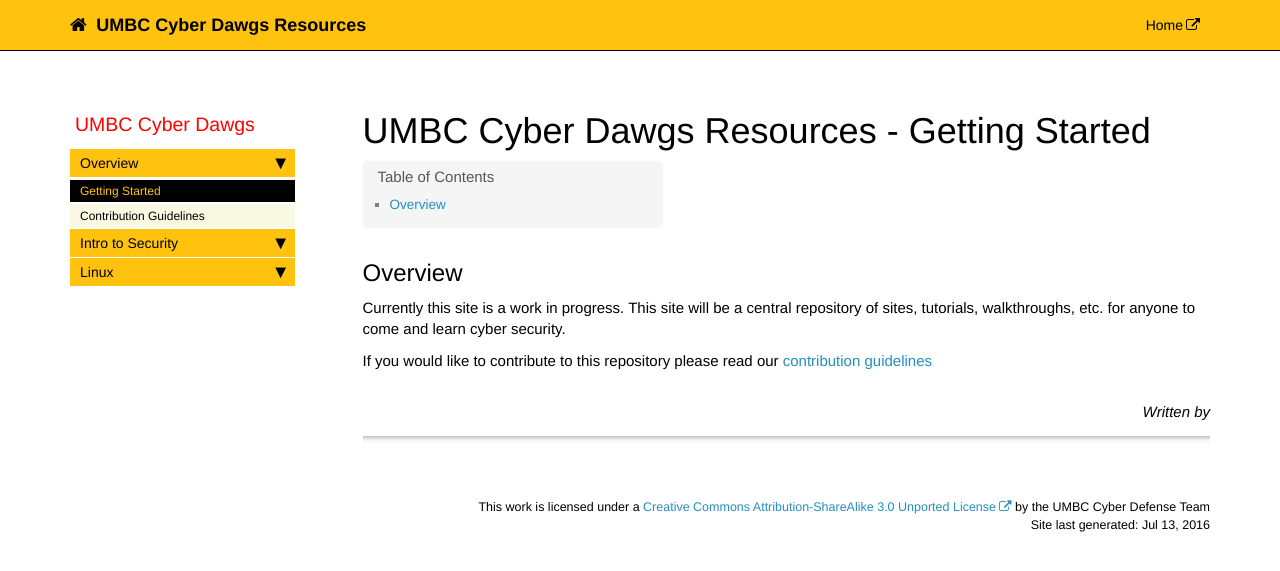
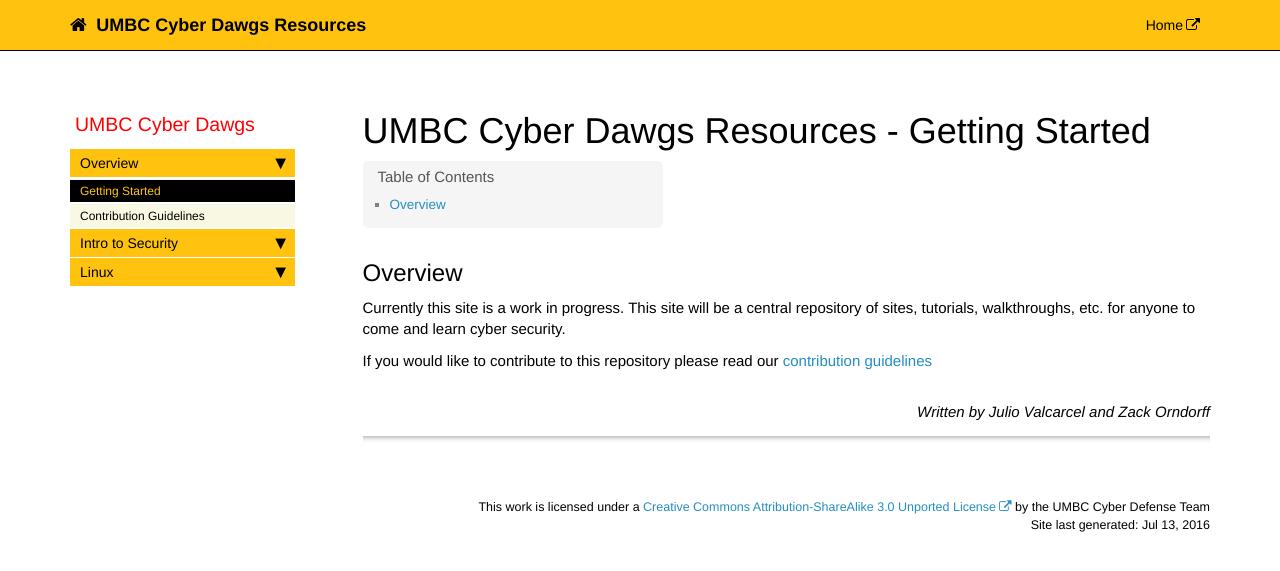
Before and after one commit to UMBCCyberDawgs/old-resources, a Jekyll site: the page built from index.md, in a window 1280 px wide. Shown: the top 571 px of the page. Built offline with Jekyll 4.4.1, drawn with Linux system fonts in a browser that asks for light colours; nearby versions of some CDN libraries; comment, search, counter and statistics services are not loaded.

```diff
--- a/index.md
+++ b/index.md
@@ -1,6 +1,9 @@
 ---
 title: UMBC Cyber Dawgs Resources - Getting Started
 type: homepage
+authors:
+  - Julio Valcarcel
+  - Zack Orndorff
 ---
 
 ## Overview
```
